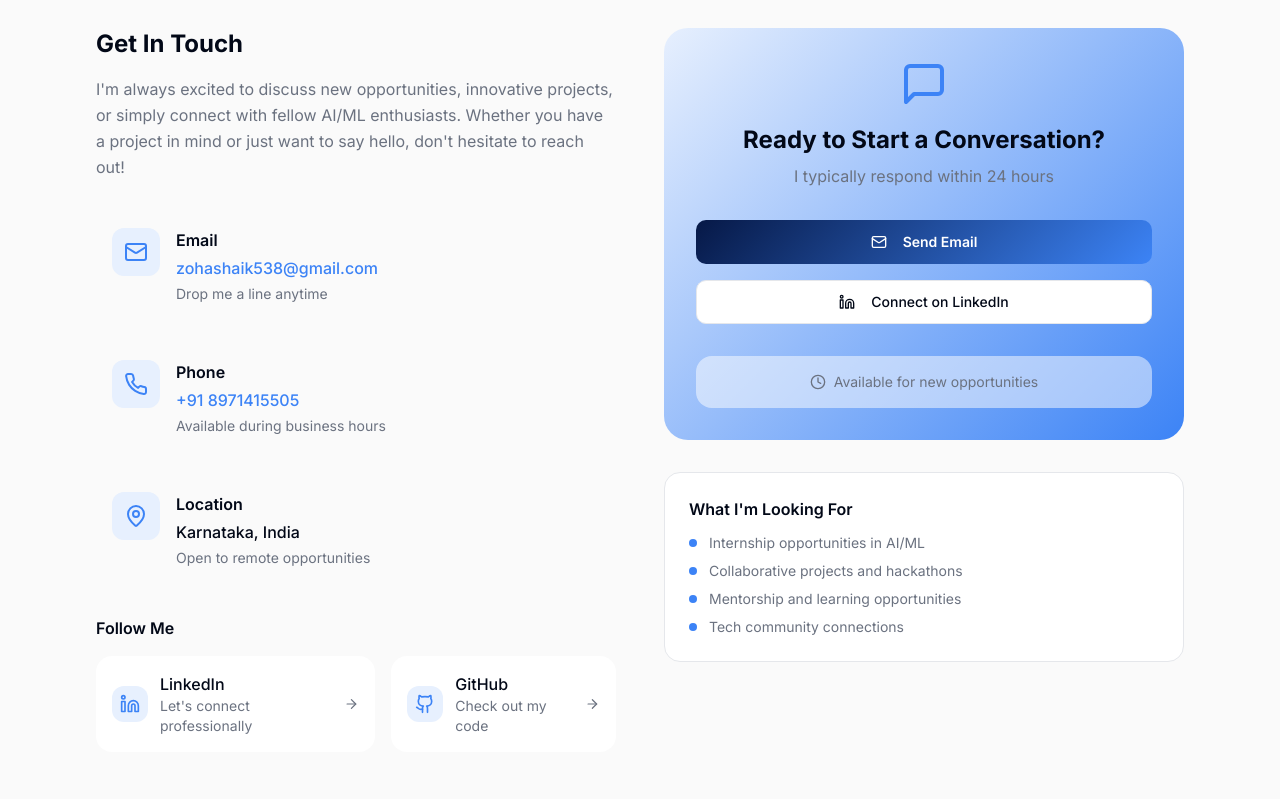
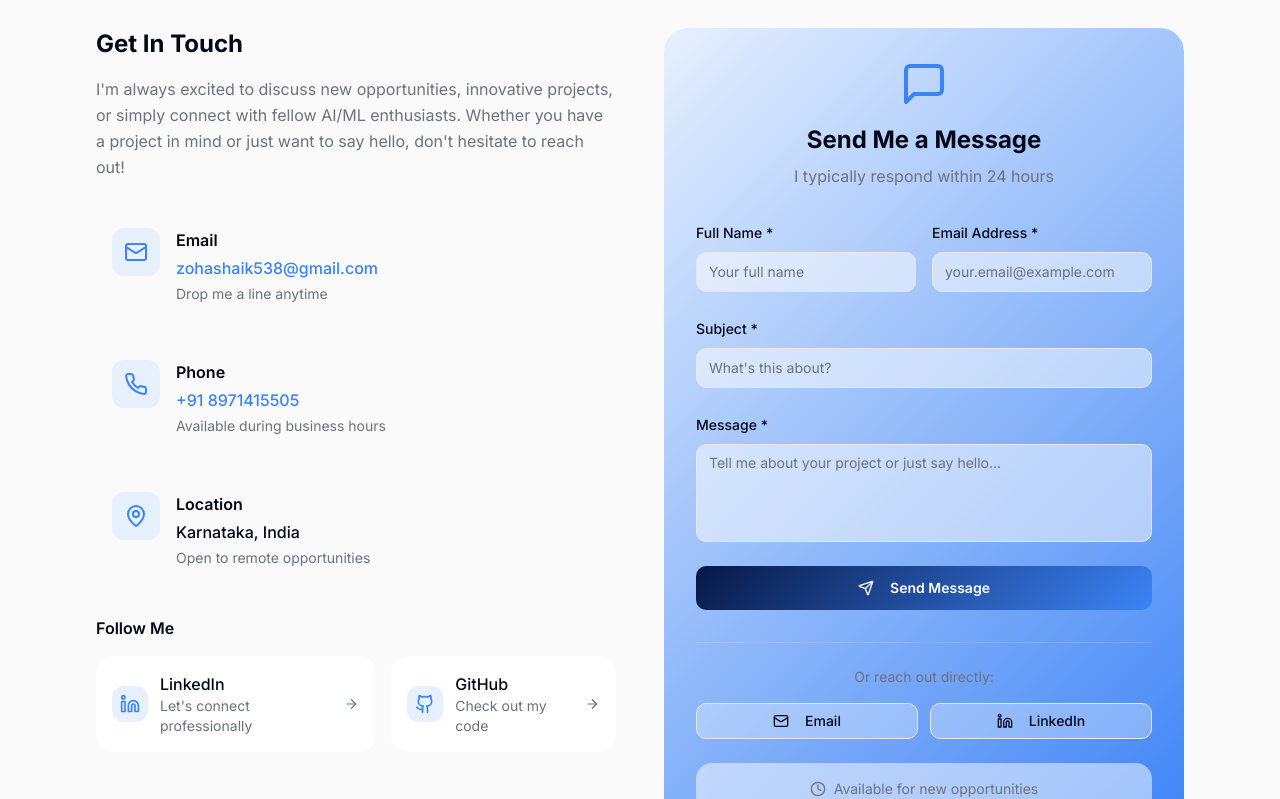
Before and after one commit to Syedazohashaik/zoha-ai-craft, a React (Vite) app: page / in a window 1280 px wide. Shown: the part 6040-6839 px from the top of the page. Built offline with nearby package versions, Linux system fonts and the light colour scheme.

Commit message:
Integrate Web3Forms contact form
Integrate a contact form using Web3Forms and the provided API key.

```diff
--- a/src/components/Contact.tsx
+++ b/src/components/Contact.tsx
@@ -1,4 +1,9 @@
 import { Button } from "@/components/ui/button";
+import { Input } from "@/components/ui/input";
+import { Textarea } from "@/components/ui/textarea";
+import { Label } from "@/components/ui/label";
+import { useToast } from "@/hooks/use-toast";
+import { useState } from "react";
 import {
   Mail,
   Phone,
@@ -8,10 +13,68 @@ import {
   Send,
   MessageSquare,
   Clock,
-  ArrowRight
+  ArrowRight,
+  CheckCircle,
+  AlertCircle
 } from "lucide-react";
 
 const Contact = () => {
+  const { toast } = useToast();
+  const [isSubmitting, setIsSubmitting] = useState(false);
+  const [formData, setFormData] = useState({
+    name: '',
+    email: '',
+    subject: '',
+    message: ''
+  });
+
+  const handleInputChange = (e: React.ChangeEvent<HTMLInputElement | HTMLTextAreaElement>) => {
+    const { name, value } = e.target;
+    setFormData(prev => ({
+      ...prev,
+      [name]: value
+    }));
+  };
+
+  const handleSubmit = async (e: React.FormEvent) => {
+    e.preventDefault();
+    setIsSubmitting(true);
+
+    try {
+      const response = await fetch('https://api.web3forms.com/submit', {
+        method: 'POST',
+        headers: {
+          'Content-Type': 'application/json',
+        },
+        body: JSON.stringify({
+          access_key: '2f91ceda-5e9c-4ce2-afa5-d38ef10adb34',
+          name: formData.name,
+          email: formData.email,
+          subject: formData.subject,
+          message: formData.message,
+          from_name: 'Portfolio Contact Form',
+        }),
+      });
+
+      if (response.ok) {
+        toast({
+          title: "Message sent successfully!",
+          description: "Thank you for reaching out. I'll get back to you soon.",
+        });
+        setFormData({ name: '', email: '', subject: '', message: '' });
+      } else {
+        throw new Error('Failed to send message');
+      }
+    } catch (error) {
+      toast({
+        title: "Failed to send message",
+        description: "Please try again or contact me directly via email.",
+        variant: "destructive",
+      });
+    } finally {
+      setIsSubmitting(false);
+    }
+  };
   const contactInfo = [
     {
       icon: Mail,
@@ -132,44 +195,137 @@ const Contact = () => {
             </div>
           </div>
 
-          {/* Contact Form / CTA */}
+          {/* Contact Form */}
           <div className="animate-slide-up" style={{ animationDelay: "0.2s" }}>
             <div className="bg-gradient-accent p-8 rounded-3xl">
               <div className="text-center mb-8">
                 <MessageSquare className="h-12 w-12 text-accent mx-auto mb-4" />
                 <h3 className="text-2xl font-bold text-foreground mb-2">
-                  Ready to Start a Conversation?
+                  Send Me a Message
                 </h3>
                 <p className="text-muted-foreground">
                   I typically respond within 24 hours
                 </p>
               </div>
 
-              {/* Quick Contact Options */}
-              <div className="space-y-4 mb-8">
+              {/* Contact Form */}
+              <form onSubmit={handleSubmit} className="space-y-6">
+                <div className="grid md:grid-cols-2 gap-4">
+                  <div className="space-y-2">
+                    <Label htmlFor="name" className="text-foreground font-medium">
+                      Full Name *
+                    </Label>
+                    <Input
+                      id="name"
+                      name="name"
+                      type="text"
+                      placeholder="Your full name"
+                      value={formData.name}
+                      onChange={handleInputChange}
+                      required
+                      className="bg-card/50 border-border focus:border-accent"
+                    />
+                  </div>
+                  <div className="space-y-2">
+                    <Label htmlFor="email" className="text-foreground font-medium">
+                      Email Address *
+                    </Label>
+                    <Input
+                      id="email"
+                      name="email"
+                      type="email"
+                      placeholder="your.email@example.com"
+                      value={formData.email}
+                      onChange={handleInputChange}
+                      required
+                      className="bg-card/50 border-border focus:border-accent"
+                    />
+                  </div>
+                </div>
+
+                <div className="space-y-2">
+                  <Label htmlFor="subject" className="text-foreground font-medium">
+                    Subject *
+                  </Label>
+                  <Input
+                    id="subject"
+                    name="subject"
+                    type="text"
+                    placeholder="What's this about?"
+                    value={formData.subject}
+                    onChange={handleInputChange}
+                    required
+                    className="bg-card/50 border-border focus:border-accent"
+                  />
+                </div>
+
+                <div className="space-y-2">
+                  <Label htmlFor="message" className="text-foreground font-medium">
+                    Message *
+                  </Label>
+                  <Textarea
+                    id="message"
+                    name="message"
+                    placeholder="Tell me about your project or just say hello..."
+                    value={formData.message}
+                    onChange={handleInputChange}
+                    required
+                    rows={4}
+                    className="bg-card/50 border-border focus:border-accent resize-none"
+                  />
+                </div>
+
                 <Button
+                  type="submit"
                   variant="hero"
                   size="lg"
                   className="w-full group"
+                  disabled={isSubmitting}
+                >
+                  {isSubmitting ? (
+                    <>
+                      <div className="w-5 h-5 border-2 border-current border-t-transparent rounded-full animate-spin mr-2" />
+                      Sending...
+                    </>
+                  ) : (
+                    <>
+                      <Send className="mr-2 h-5 w-5 group-hover:translate-x-1 transition-transform duration-300" />
+                      Send Message
+                    </>
+                  )}
+                </Button>
+              </form>
+
+              {/* Quick Contact Options */}
+              <div className="mt-8 pt-6 border-t border-border/20">
+                <p className="text-sm text-muted-foreground text-center mb-4">
+                  Or reach out directly:
+                </p>
+                <div className="grid grid-cols-2 gap-3">
+                  <Button
+                    variant="outline"
+                    size="sm"
+                    className="group bg-card/30 hover:bg-card/50"
                     onClick={() => window.open("mailto:zohashaik538@gmail.com?subject=Project Collaboration Inquiry", "_blank")}
                   >
-                  <Mail className="mr-2 h-5 w-5 group-hover:animate-bounce" />
-                  Send Email
+                    <Mail className="mr-2 h-4 w-4" />
+                    Email
                   </Button>
 
                   <Button
                     variant="outline"
-                  size="lg"
-                  className="w-full group"
+                    size="sm"
+                    className="group bg-card/30 hover:bg-card/50"
                     onClick={() => window.open("https://linkedin.com/in/syeda-zoha-shaik-17645a2b3", "_blank")}
                   >
-                  <Linkedin className="mr-2 h-5 w-5 group-hover:scale-110 transition-transform duration-300" />
-                  Connect on LinkedIn
+                    <Linkedin className="mr-2 h-4 w-4" />
+                    LinkedIn
                   </Button>
+                </div>
               </div>
 
               {/* Availability */}
-              <div className="bg-card/50 p-4 rounded-2xl text-center">
+              <div className="mt-6 bg-card/50 p-4 rounded-2xl text-center">
                 <div className="flex items-center justify-center space-x-2 text-sm text-muted-foreground">
                   <Clock className="h-4 w-4" />
                   <span>Available for new opportunities</span>
```
Lines whose indentation alone changed are shown as unchanged.
